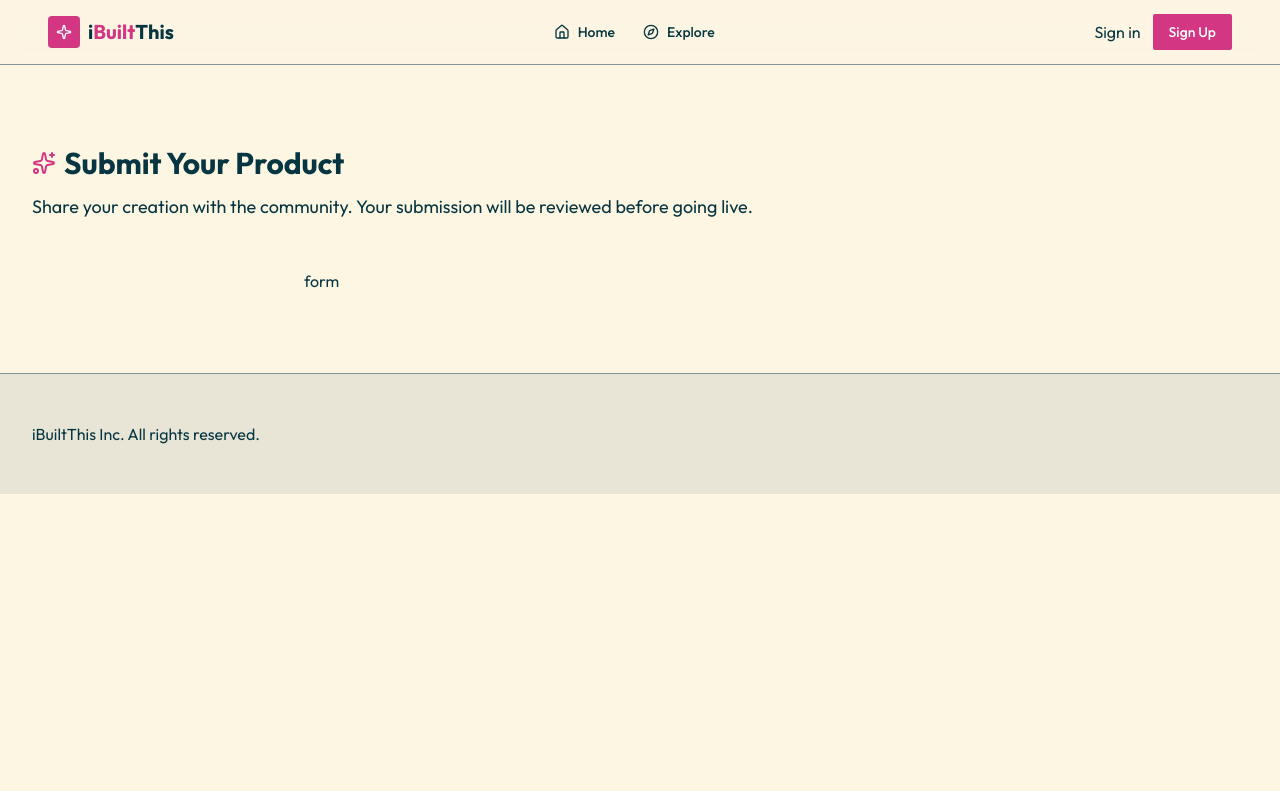
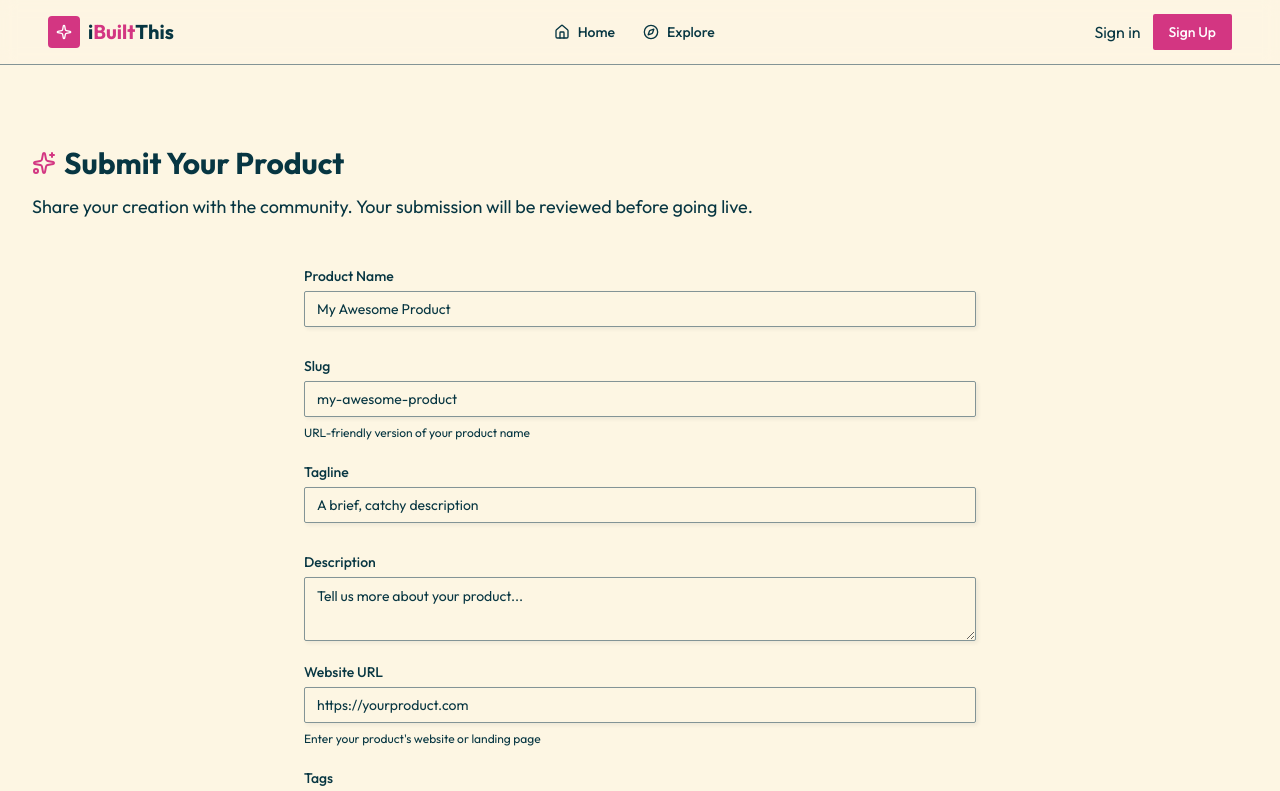
Before and after one commit to dziekiczan1/ibuiltthis, a Next.js app: page /submit in a window 1280 px wide. Shown: the top 791 px of the page. Built offline with nearby package versions, Linux system fonts and the light colour scheme; no server answers.

Commit message:
feat(products): improve product submit form

```diff
--- a/components/products/product-submit-form.tsx
+++ b/components/products/product-submit-form.tsx
@@ -1,3 +1,119 @@
+"use client";
+
+import { FormField } from "@/components/forms/form-field";
+import { Button } from "@/components/ui/button";
+import { addProductAction } from "@/lib/products/product-actions";
+import { cn } from "@/lib/utils";
+import { FormState } from "@/types";
+import { Loader2Icon, SparklesIcon } from "lucide-react";
+import { useActionState } from "react";
+
+const initialState: FormState = {
+  success: false,
+  errors: undefined,
+  message: "",
+};
+
 export default function ProductSubmitForm() {
-  return <div>form</div>;
+  const [state, formAction, isPending] = useActionState(
+    addProductAction,
+    initialState,
+  );
+
+  const { errors, message, success } = state;
+  const getFieldErrors = (fieldName: string): string[] => {
+    if (!errors) return [];
+    return (errors as Record<string, string[]>)[fieldName] ?? [];
+  };
+
+  return (
+    <form className="space-y-6" action={formAction}>
+      {message && (
+        <div
+          className={cn(
+            "p-4 rounded-lg border",
+            success
+              ? "bg-primary/10 border-primary text-primary"
+              : "bg-destructive/10 border-destructive text-destructive",
+          )}
+          role="alert"
+          aria-live="polite"
+        >
+          {message}
+        </div>
+      )}
+      <FormField
+        label="Product Name"
+        name="name"
+        id="name"
+        placeholder="My Awesome Product"
+        required
+        onChange={() => {}}
+        error={getFieldErrors("name")}
+      />
+      <FormField
+        label="Slug"
+        name="slug"
+        id="slug"
+        placeholder="my-awesome-product"
+        required
+        onChange={() => {}}
+        helperText="URL-friendly version of your product name"
+        error={getFieldErrors("slug")}
+      />
+
+      <FormField
+        label="Tagline"
+        name="tagline"
+        id="tagline"
+        placeholder="A brief, catchy description"
+        required
+        onChange={() => {}}
+        error={getFieldErrors("tagline")}
+      />
+
+      <FormField
+        label="Description"
+        name="description"
+        id="description"
+        placeholder="Tell us more about your product..."
+        required
+        onChange={() => {}}
+        error={getFieldErrors("description")}
+        textarea
+      />
+
+      <FormField
+        label="Website URL"
+        name="websiteUrl"
+        id="websiteUrl"
+        placeholder="https://yourproduct.com"
+        required
+        onChange={() => {}}
+        error={getFieldErrors("websiteUrl")}
+        helperText="Enter your product's website or landing page"
+      />
+      <FormField
+        label="Tags"
+        name="tags"
+        id="tags"
+        placeholder="AI, Productivity, SaaS"
+        required
+        onChange={() => {}}
+        error={getFieldErrors("tags")}
+        helperText="Comma-separated tags (e.g., AI, SaaS, Productivity)"
+      />
+
+      <Button type="submit" size="lg" className="w-full">
+        {isPending ? (
+          <Loader2Icon className="size-4 animate-spin" />
+        ) : (
+          <>
+            <SparklesIcon className="size-4" />
+            Submit Product
+          </>
+        )}
+      </Button>
+    </form>
+  );
 }
```
